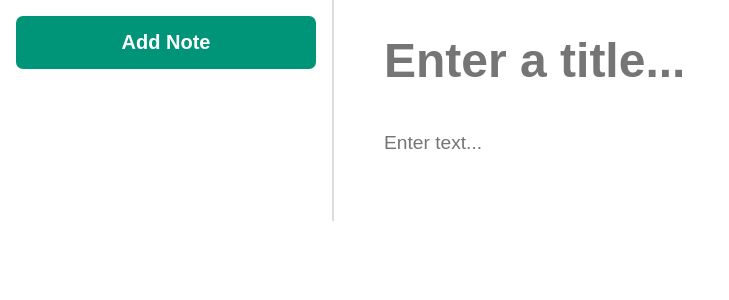
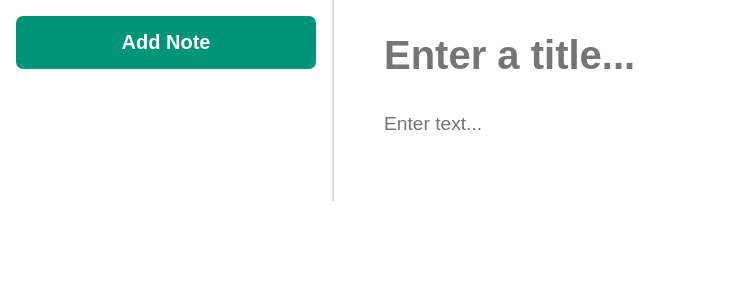
Before and after one commit to Faizal-Ardhavy/NoteApp, a PHP site: page / in a window 1280 px wide. Shown: the top 300 px of the page, without its empty margins (0-729 px from the left). Run offline with PHP 8.4, Linux system fonts and the light colour scheme; data that the repository does not hold is empty.

Commit message:
update UI

```diff
--- a/style.css
+++ b/style.css
@@ -35,7 +35,7 @@ body {
 }
 
 .notes__add:hover {
-    background: #00af8c;
+    background: #01af8c;
 }
 
 .notes__list-item {
@@ -82,7 +82,7 @@ body {
 }
 
 .notes__title {
-    font-size: 3em;
+    font-size: 2.5em;
     font-weight: bold;
 }
 
@@ -90,6 +90,6 @@ body {
     flex-grow: 1;
     font-size: 1.2em;
     line-height: 1.5;
-    margin-top: 2em;
+    margin-top: 1.5em;
     resize: none;
 }
```
